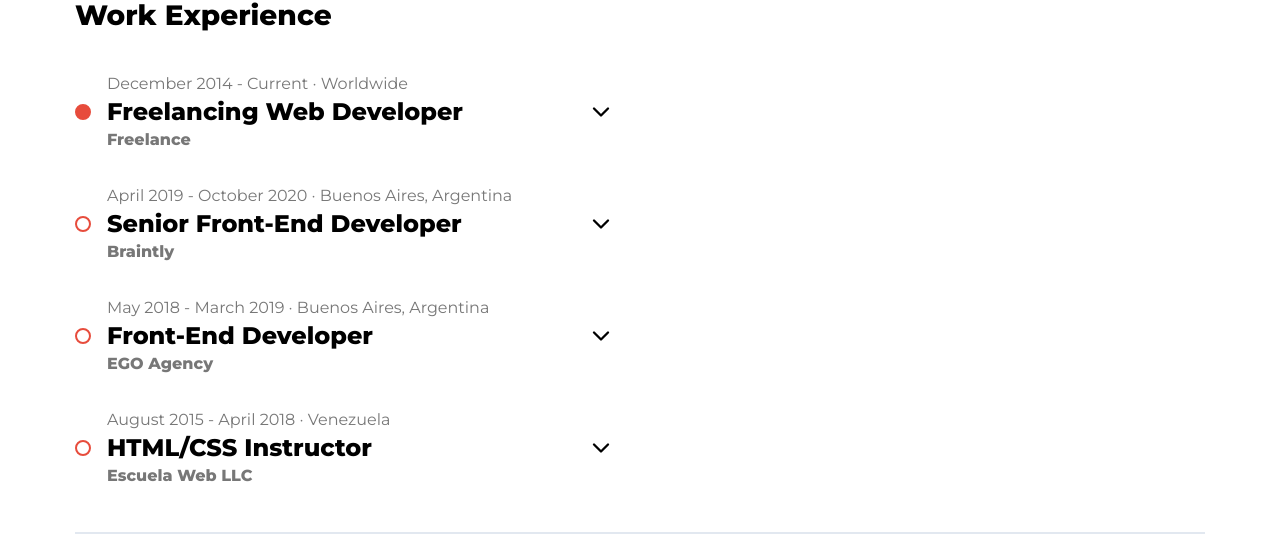
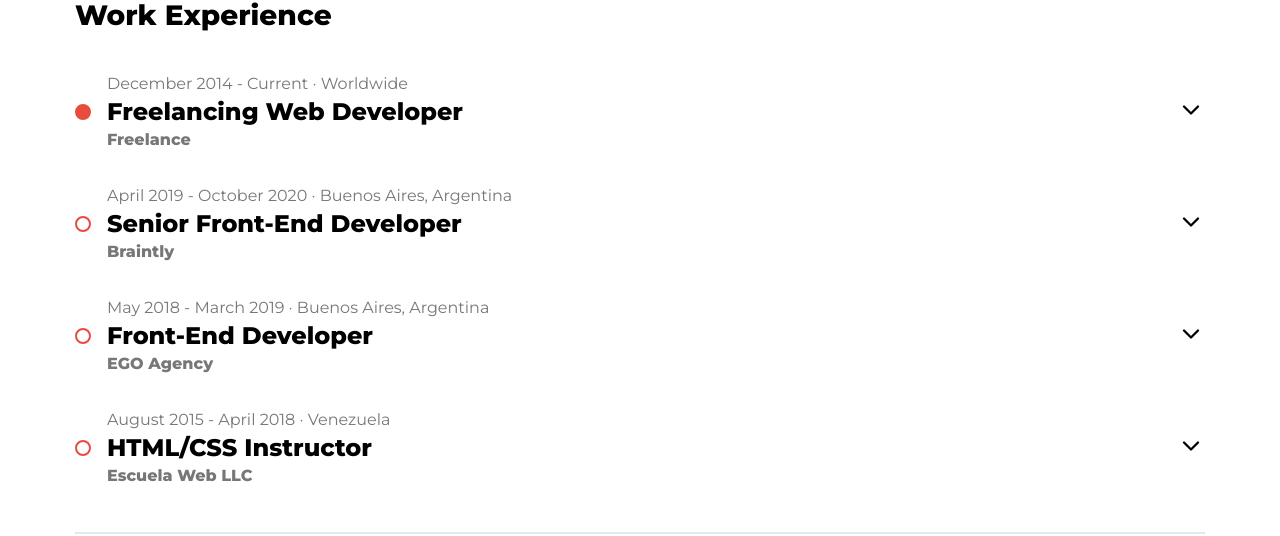
Before and after one commit to maitzeth/maitzeth, a Next.js app: page /about in a window 1280 px wide. Shown: the part 162-698 px from the top of the page. Built offline with nearby package versions, Linux system fonts and the light colour scheme.

Commit message:
Adding open/close on works icons

```diff
--- a/components/Experience.js
+++ b/components/Experience.js
@@ -4,7 +4,7 @@ import Typography from "./Typography";
 import ExperienceContent from "./ExperienceContent";
 import { FiChevronDown } from "react-icons/fi";
 import { useTheme } from "../context/themeContext";
-import { lightTheme, darkTheme } from "../config";
+import { lightTheme, darkTheme, themeTransition } from "../config";
 
 const Experience = ({
   companyName,
@@ -22,9 +22,9 @@ const Experience = ({
 
   return (
     <Wrapper>
-      <Inner>
+      <Inner onClick={toggleOpen}>
         <DotAccent isCurrent={isCurrent} />
-        <Content onClick={toggleOpen} isClickeable={content}>
+        <Content  isClickeable={content}>
           <Typography fontSize={16} fontWeight="400" color="gray">
             {startDate} - {endDate} · {country}
           </Typography>
@@ -36,14 +36,17 @@ const Experience = ({
           </Typography>
         </Content>
         {content && (
+          <IconWrapper isOpen={isOpen}>
+
           <FiChevronDown
             size={28}
             color={
               theme === "light"
                 ? lightTheme.colors.black
                 : darkTheme.colors.text
-            }
-          />
+              }
+              />
+              </IconWrapper>
         )}
       </Inner>
       {content && (
@@ -87,7 +90,6 @@ const DotAccent = styled.div`
 const Content = styled.div`
   flex: 1;
   margin-left: 1rem;
-  max-width: 480px;
 
   ${({ isClickeable }) =>
     isClickeable &&
@@ -106,4 +108,11 @@ const Content = styled.div`
   }
 `;
 
+const IconWrapper = styled.div`
+  svg {
+    transition: ${themeTransition};
+    transform: rotate(${({ isOpen }) => isOpen ? '180deg' : '0deg'});
+  }
+`;
+
 export default Experience;
```
